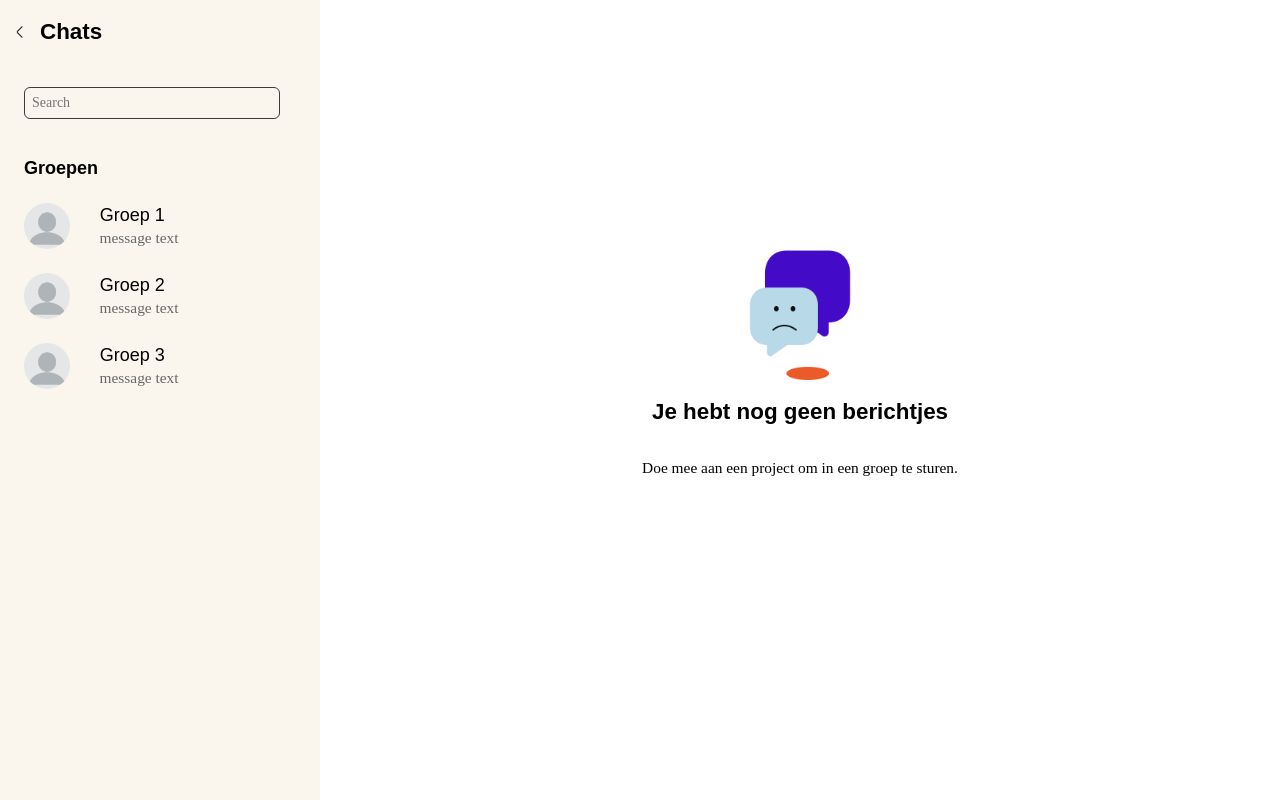
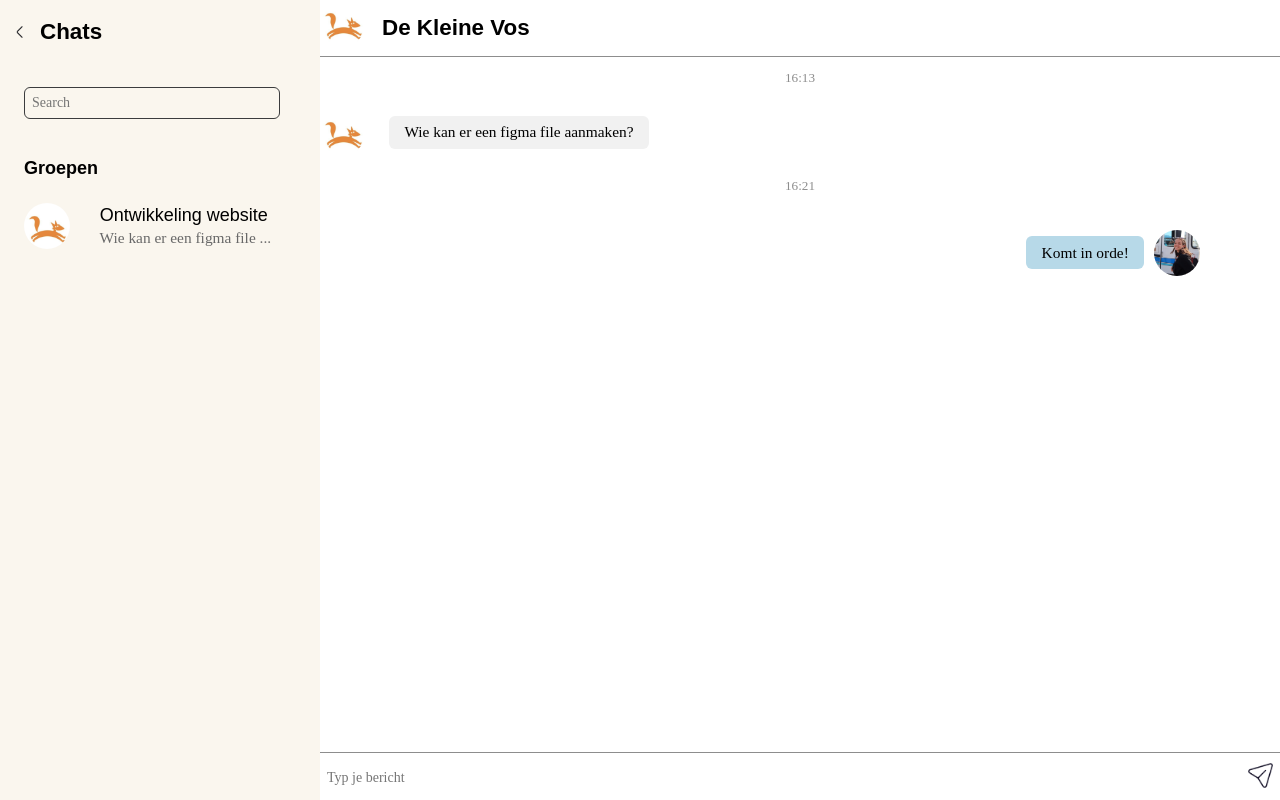
Before and after one commit to ellendeveth/SLAM, a PHP site: page /messages.php in a window 1280 px wide. Run offline with PHP 8.4, Linux system fonts and the light colour scheme; the visitor is signed in with stand-in values (Sample User, id 1); data comes from the database, SQL or seed files in the repository; some web fonts are replaced.

Commit message:
style: add styling to active state messages

```diff
--- a/classes/User.php
+++ b/classes/User.php
@@ -458,4 +458,13 @@
                 }
             }
         }
+
+        public static function getTeam($id){
+            $conn = Db::getInstance();
+            $statement = $conn->prepare("SELECT * FROM team INNER JOIN posts ON posts.id = team.post_id INNER JOIN users ON posts.user_id = users.id WHERE team.user_id = :user_id");
+            $statement->bindValue(":user_id", $id);
+            $statement->execute();
+            $result = $statement->fetch(PDO::FETCH_ASSOC);
+            return $result;
+        }
     }
--- a/messages.php
+++ b/messages.php
@@ -1,4 +1,10 @@
-<!DOCTYPE html>
+<?php
+    include_once('bootstrap.php');
+    Security::onlyLoggedInUsers();
+
+    $team = User::getTeam($_SESSION['id']);
+
+?><!DOCTYPE html>
 <html lang="en">
 
 <head>
@@ -15,6 +21,7 @@
 
 <body>
     <div class="container--messages">
+        <?php if(!empty($team)): ?>
             <div class="messages__groups">
             <div class="messages__chat__info">
                 <a href="index.php"><img class="chat__info__img" src="assets/img/arrow.png" alt="arrow"></a>
@@ -28,24 +35,55 @@
             <div class="messages__chat__groups">
                 <h2>Groepen</h2>
                 <div class="chat__groups">
-                    <img class="projects__img" src="profile_pictures/profile-pic.png" alt="profile-pic">
+                    <img class="projects__img" src="profile_pictures/<?php echo $team['profile_pic'] ?>" alt="profile-pic">
                     <div class="chat__groups__text">
-                        <h3 class="subtitle-big">Groep 1</h3>
-                        <p>message text</p>
+                        <h3 class="subtitle-big"><?php echo $team['title']; ?></h3>
+                        <p>Wie kan er een figma file ...</p>
                     </div>
                 </div>
-                <div class="chat__groups">
-                    <img class="projects__img" src="profile_pictures/profile-pic.png" alt="profile-pic">
-                    <div class="chat__groups__text">
-                        <h3 class="subtitle-big">Groep 2</h3>
-                        <p>message text</p>
             </div>
         </div>
+        <div class="messages__chat">
+            <div class="messages__title">
+                <img class="projects__img" src="profile_pictures/<?php echo $team['profile_pic'] ?>" alt="profile-pic">
+                <h1 class="header-two"><?php echo $team['name'] ?></h1>
+            </div>
+            <div class="messages__time">
+                <p>16:13</p>
+            </div>
+            <div class="messages__chat__active">
+                <img class="projects__img" src="profile_pictures/<?php echo $team['profile_pic'] ?>" alt="profile-pic">
+                <p class="message__receive">Wie kan er een figma file aanmaken?</p>
+            </div>
+            <div class="messages__time">
+                <p>16:21</p>
+            </div>
+            <div class="messages__chat__active__sent">
+                <p class="message__sent">Komt in orde!</p>
+                <img class="projects__img" src="profile_pictures/me.jpeg" alt="profile-pic">
+            </div>
+            <div class="messages__chat__send">
+                <input class="send__input" type="text" placeholder="Typ je bericht">
+                <img class="send__img" src="assets/img/send.png" alt="send">
+            </div>
+        </div>
+
+        <?php else: ?>
+        <div class="messages__groups">
+            <div class="messages__chat__info">
+                <a href="index.php"><img class="chat__info__img" src="assets/img/arrow.png" alt="arrow"></a>
+                <h2>Chats</h2>
+            </div>
+
+            <div>
+                <input class="messages__chat__search" type="text" placeholder="Search">
+            </div>
+
+            <div class="messages__chat__groups">
+                <h2>Groepen</h2>
                 <div class="chat__groups">
-                    <img class="projects__img" src="profile_pictures/profile-pic.png" alt="profile-pic">
                     <div class="chat__groups__text">
-                        <h3 class="subtitle-big">Groep 3</h3>
-                        <p>message text</p>
+                        <h3 class="subtitle-big">Je hebt nog geen berichtjes</h3>
                     </div>
                 </div>
             </div>
@@ -58,6 +96,7 @@
                 <p>Doe mee aan een project om in een groep te sturen.</p>
             </div>
         </div>
+        <?php endif; ?>
     </div>
 </body>
 
--- a/style/style.css
+++ b/style/style.css
@@ -678,6 +678,77 @@ p {
     display: flex;
 }
 
+.messages__chat__active {
+    display: flex;
+    flex-direction: row;
+    align-items: center;
+    gap: 0.5em;
+    margin-top: 1em;
+}
+
+.messages__chat__active__sent {
+    display: flex;
+    flex-direction: row;
+    align-items: center;
+    gap: 0.7em;
+    margin-top: 1em;
+    position: absolute;
+    right: 5%;
+}
+
+.messages__time {
+    text-align: center;
+    font-size: 12px;
+    color: var(--gray);
+}
+
+.message__receive {
+    background-color: #F1F1F1;
+    padding: 0.5em 1em;
+    border-radius: 6px;
+}
+
+.message__sent {
+    background-color: var(--secondary);
+    padding: 0.5em 1em;
+    border-radius: 6px;
+}
+
+.messages__title {
+    display: flex;
+    flex-direction: row;
+    border-bottom: solid 1px var(--gray);
+}
+
+.messages__chat__send {
+    display: flex;
+    flex-direction: row;
+    justify-content: space-between;
+    position: absolute;
+    bottom: 0;
+    border-top: solid 1px var(--gray);
+    width: 75%;
+    padding-top: 0.7em;
+}
+
+.send__input {
+    width: 100%;
+    padding: 0.5em;
+    border: none;
+    color: #667085;
+    padding-bottom: 1em;
+}
+
+.send__input:focus {
+    outline: none
+}
+
+.send__img {
+    width: 25px;
+    height: 25px;
+    margin-right: 0.5em;
+}
+
 /*
     individual project
 */
```
Also changed, not shown: assets/img/send.png (added). Lines whose indentation alone changed are shown as unchanged.
